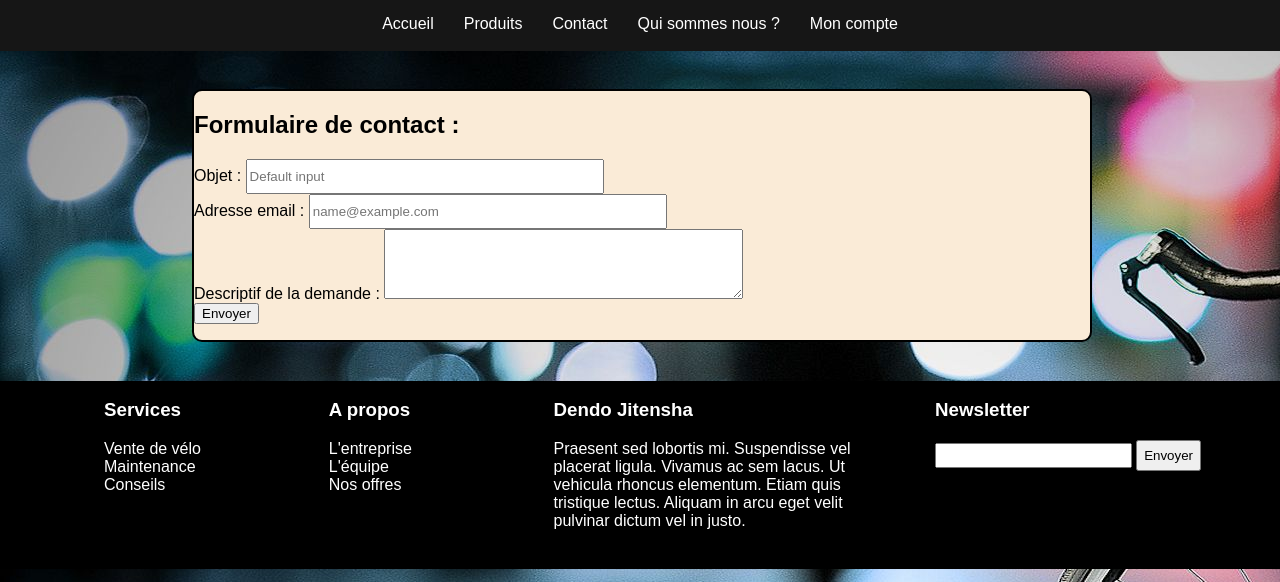
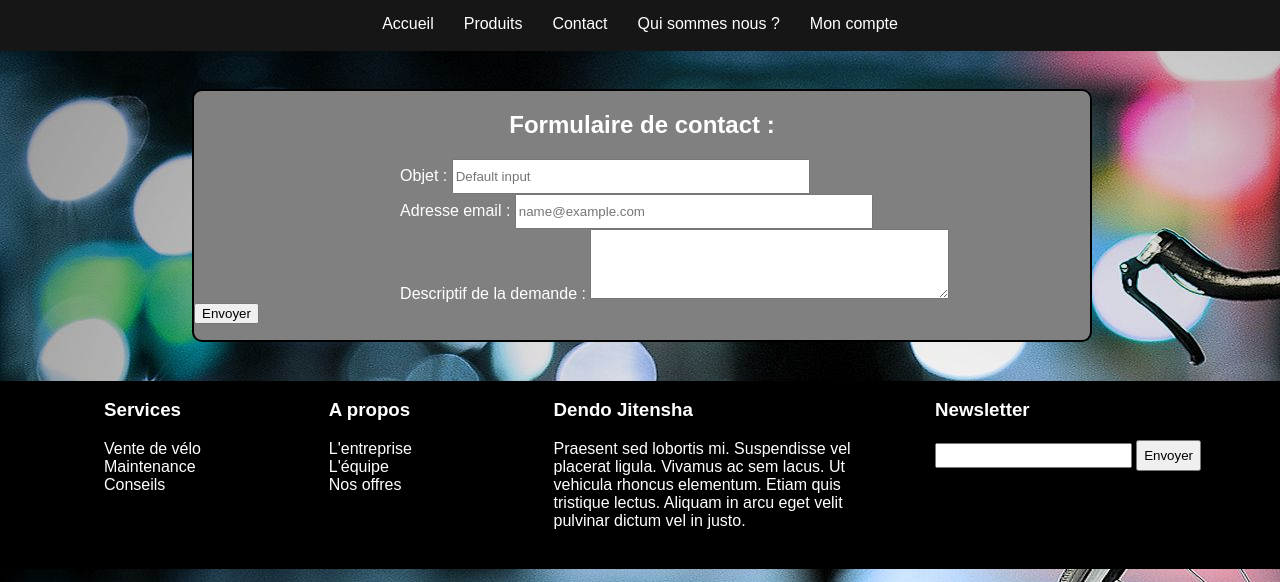
Before and after one commit to sachamutschler/5Bits_Dendo, a PHP site: page /contact in a window 1280 px wide. Shown: the top 582 px of the page. Run offline with PHP 8.4, Linux system fonts and the light colour scheme; some libraries are stand-ins or nearby versions.

Commit message:
Modification page Contact

```diff
--- a/View/contact.php
+++ b/View/contact.php
@@ -7,20 +7,20 @@
 
 <div class="w-100 conteneur-form">
 <form action="" method="post" name="contact-form" class="contact-form w-50">
-    <h2>Formulaire de contact : </h2>
+    <h2 id="titre">Formulaire de contact : </h2>
     <div>
-        <label for="exampleFormControlInput1" class="objet-form">Objet :</label>
+        <label for="exampleFormControlInput1" class="objet-form" id="objet">Objet :</label>
         <input class="form-control" type="text" placeholder="Default input" aria-label="default input example" name="objet">
         <div class="mb-3">
-            <label for="exampleFormControlInput1" class="form-label" >Adresse email :</label>
+            <label for="exampleFormControlInput1" class="form-label" id="addresse_mail">Adresse email :</label>
             <input type="email" class="form-control" id="exampleFormControlInput1" placeholder="name@example.com" name="email">
         </div>
         <div class="mb-3">
-            <label for="exampleFormControlTextarea1" class="form-label">Descriptif de la demande :</label>
+            <label for="exampleFormControlTextarea1" class="form-label" id="desc">Descriptif de la demande :</label>
             <textarea class="form-control description" id="exampleFormControlTextarea1" rows="3" name="description"></textarea>
         </div>
 
-        <button type="submit" name="button" class="btn btn-primary">Envoyer</button>
+        <button type="submit" name="button" class="btn btn-primary" id="btn">Envoyer</button>
         <div class = "g-recaptcha" data-sitekey = "site_key"></div>
 
         <?php
--- a/View/post_contact.php
+++ b/View/post_contact.php
@@ -5,7 +5,7 @@ if(isset($_POST['button'])) {
     $message = $_POST['description'];
     $mail = $_POST['email'];
     $headers = 'FROM: '. $mail;
-    mail('mail@mail.com', $objet, $message, $headers);
+    mail('contactdendo@gmail.com', $objet, $message, $headers);
     echo('Le mail a été envoyé avec succès.');
 }
 elseif(isset($_POST['button'])){
--- a/public/css/contact.css
+++ b/public/css/contact.css
@@ -1,11 +1,12 @@
 .conteneur-form{
     border: 2px solid black;
-    background-color: antiquewhite;
+    background-color: gray;
     border-radius: 10px;
     width: 70%;
     margin-left: 15%;
     margin-top: 3%;
     margin-bottom: 3%;
+    color: white;
 }
 .form-control{
     width: 40%;
@@ -14,3 +15,15 @@
 .description{
     height: 70!important;
 }
+#titre{
+    text-align: center;
+}
+#objet{
+    margin-left: 23%;
+}
+#addresse_mail{
+    margin-left: 23%;
+}
+#desc{
+    margin-left: 23%;
+}
```
